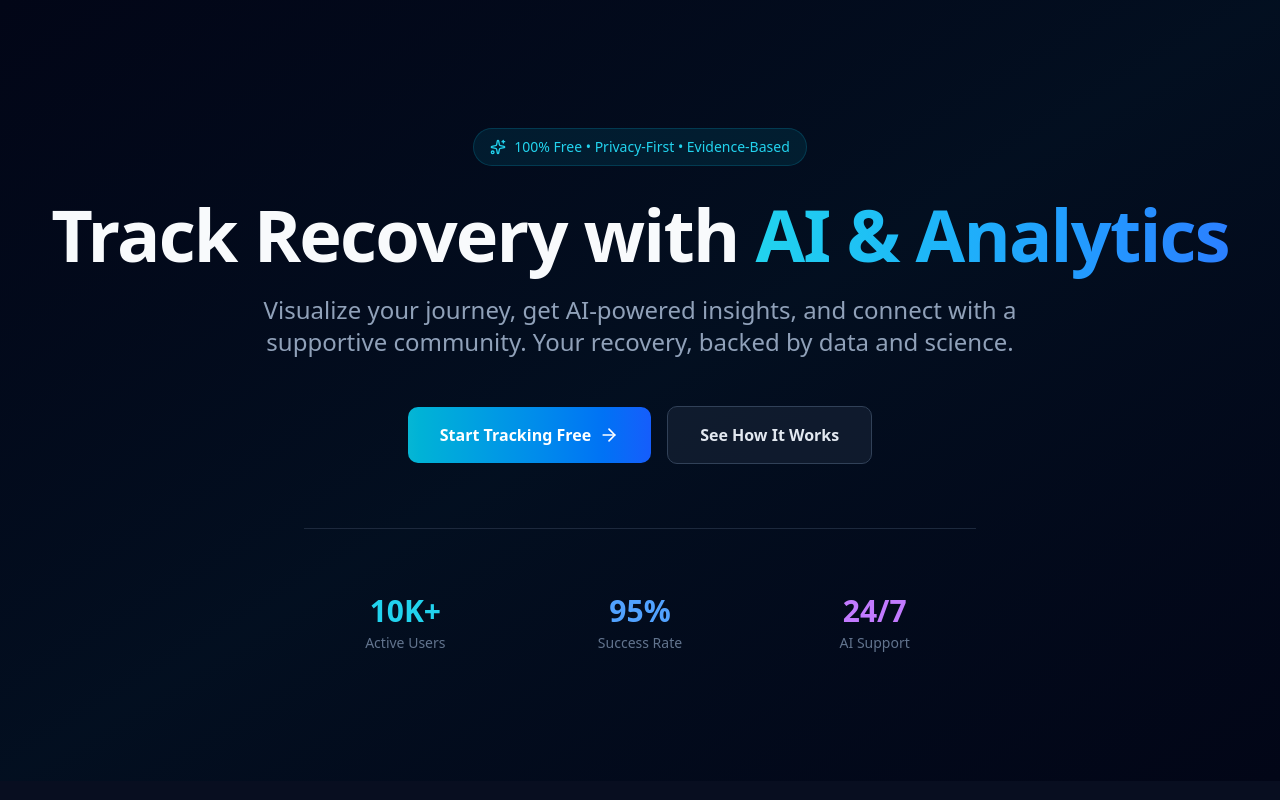
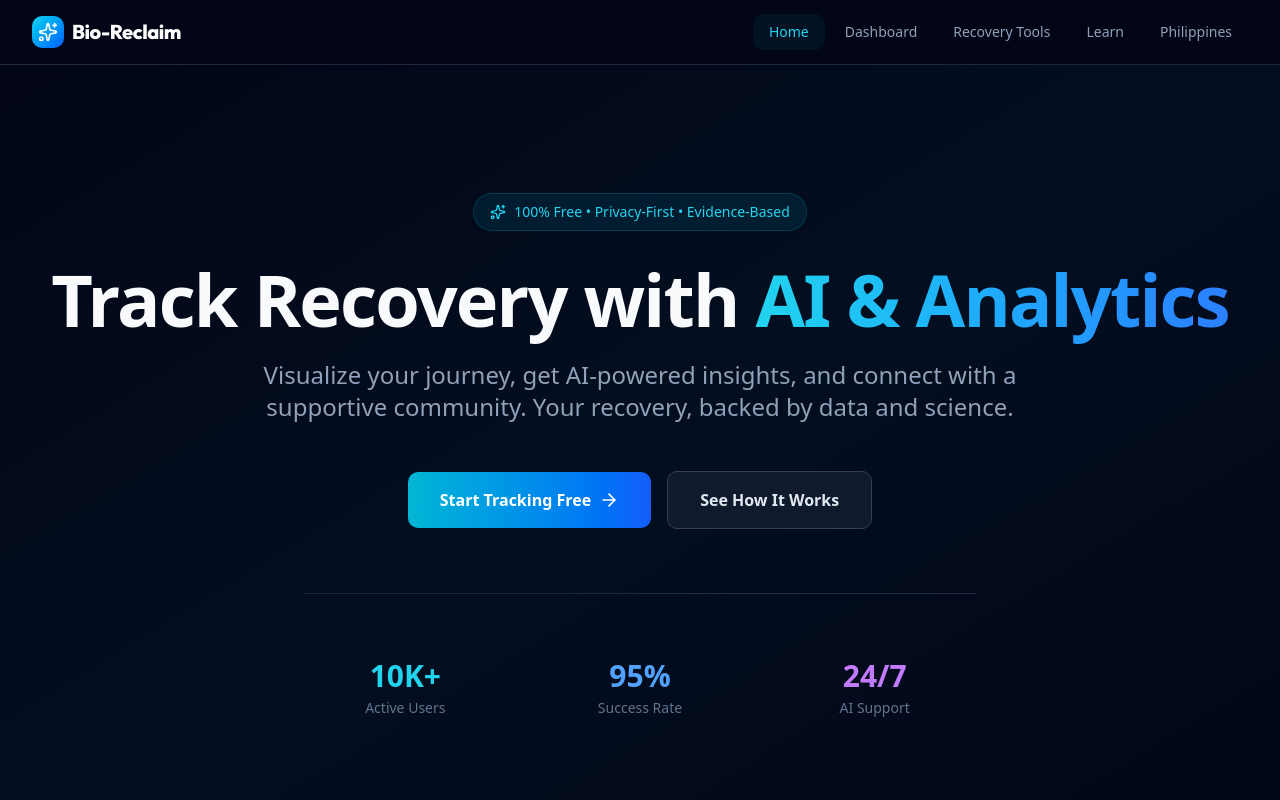
Before and after one commit to marktantongco/bio-reclaim-v2, a Next.js app: page / in a window 1280 px wide. Shown: the top 800 px of the page. Built offline with nearby package versions, Linux system fonts and the light colour scheme; a web font is replaced by a local one.

Commit message:
Implement global navbar and dashboard route

```diff
--- /dev/null
+++ b/src/app/dashboard/page.tsx
@@ -0,0 +1,20 @@
+import { PhilippineAnalyticsDashboard } from '@/components/PhilippineAnalyticsDashboard';
+
+export const metadata = {
+  title: 'Dashboard - Bio-Reclaim',
+  description: 'Visualize your recovery journey with interactive analytics.',
+};
+
+export default function DashboardPage() {
+  return (
+    <main className="min-h-screen bg-slate-950 py-12">
+      <div className="max-w-7xl mx-auto px-4 sm:px-6 lg:px-8">
+        <div className="mb-8">
+          <h1 className="text-3xl font-bold text-white mb-2">Recovery Dashboard</h1>
+          <p className="text-slate-400">Your personal recovery insights and analytics.</p>
+        </div>
+        <PhilippineAnalyticsDashboard />
+      </div>
+    </main>
+  );
+}
--- a/src/app/layout.tsx
+++ b/src/app/layout.tsx
@@ -1,3 +1,4 @@
+import { Navbar } from "@/components/Navbar";
 import type { Metadata, Viewport } from "next";
 import { Plus_Jakarta_Sans } from "next/font/google";
 import "./globals.css";
@@ -57,6 +58,7 @@
         />
       </head>
       <body className={`${plusJakarta.variable} font-sans antialiased bg-slate-950 text-slate-50`}>
+        <Navbar />
         {children}
       </body>
     </html>
--- /dev/null
+++ b/src/components/Navbar.tsx
@@ -0,0 +1,93 @@
+'use client';
+
+import { useState } from 'react';
+import Link from 'next/link';
+import { usePathname } from 'next/navigation';
+import { Menu, X, Sparkles } from 'lucide-react';
+
+export function Navbar() {
+  const [isOpen, setIsOpen] = useState(false);
+  const pathname = usePathname();
+
+  const navItems = [
+    { name: 'Home', href: '/' },
+    { name: 'Dashboard', href: '/dashboard' },
+    { name: 'Recovery Tools', href: '/tools' },
+    { name: 'Learn', href: '/learn' },
+    { name: 'Philippines', href: '/philippines' },
+  ];
+
+  const isActive = (path: string) => {
+    if (path === '/' && pathname !== '/') return false;
+    return pathname.startsWith(path);
+  };
+
+  return (
+    <nav className="sticky top-0 z-50 bg-slate-950/80 backdrop-blur-md border-b border-slate-800">
+      <div className="max-w-7xl mx-auto px-4 sm:px-6 lg:px-8">
+        <div className="flex justify-between h-16">
+          {/* Logo */}
+          <div className="flex items-center">
+            <Link href="/" className="flex items-center space-x-2 group">
+              <div className="w-8 h-8 bg-gradient-to-br from-cyan-400 to-blue-600 rounded-lg flex items-center justify-center group-hover:shadow-[0_0_15px_rgba(34,211,238,0.5)] transition-all duration-300">
+                <Sparkles className="w-5 h-5 text-white" />
+              </div>
+              <span className="font-outfit font-bold text-xl text-white tracking-tight">
+                Bio-Reclaim
+              </span>
+            </Link>
+          </div>
+
+          {/* Desktop Navigation */}
+          <div className="hidden md:flex items-center space-x-1">
+            {navItems.map((item) => (
+              <Link
+                key={item.name}
+                href={item.href}
+                className={`px-4 py-2 rounded-lg text-sm font-medium transition-all duration-200 ${
+                  isActive(item.href)
+                    ? 'text-cyan-400 bg-cyan-950/30'
+                    : 'text-slate-400 hover:text-white hover:bg-slate-800/50'
+                }`}
+              >
+                {item.name}
+              </Link>
+            ))}
+          </div>
+
+          {/* Mobile Menu Button */}
+          <div className="flex items-center md:hidden">
+            <button
+              onClick={() => setIsOpen(!isOpen)}
+              className="p-2 rounded-lg text-slate-400 hover:text-white hover:bg-slate-800 transition-colors"
+            >
+              {isOpen ? <X className="w-6 h-6" /> : <Menu className="w-6 h-6" />}
+            </button>
+          </div>
+        </div>
+      </div>
+
+      {/* Mobile Menu */}
+      {isOpen && (
+        <div className="md:hidden bg-slate-900 border-b border-slate-800 animate-in slide-in-from-top-2 duration-200">
+          <div className="px-2 pt-2 pb-3 space-y-1 sm:px-3">
+            {navItems.map((item) => (
+              <Link
+                key={item.name}
+                href={item.href}
+                onClick={() => setIsOpen(false)}
+                className={`block px-3 py-2 rounded-md text-base font-medium ${
+                  isActive(item.href)
+                    ? 'text-cyan-400 bg-cyan-950/30'
+                    : 'text-slate-400 hover:text-white hover:bg-slate-800'
+                }`}
+              >
+                {item.name}
+              </Link>
+            ))}
+          </div>
+        </div>
+      )}
+    </nav>
+  );
+}
```
